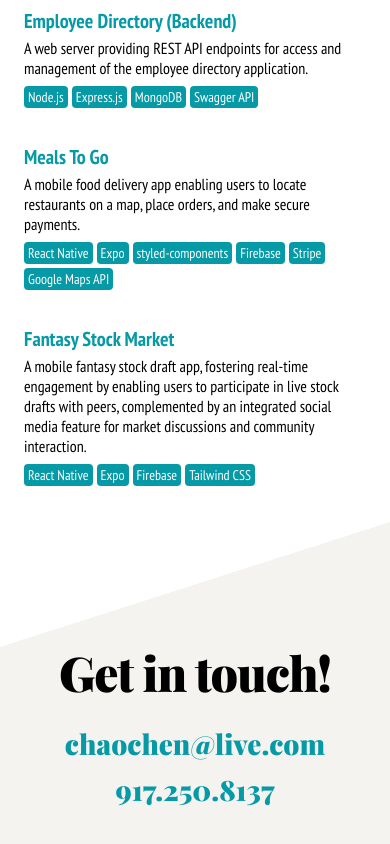
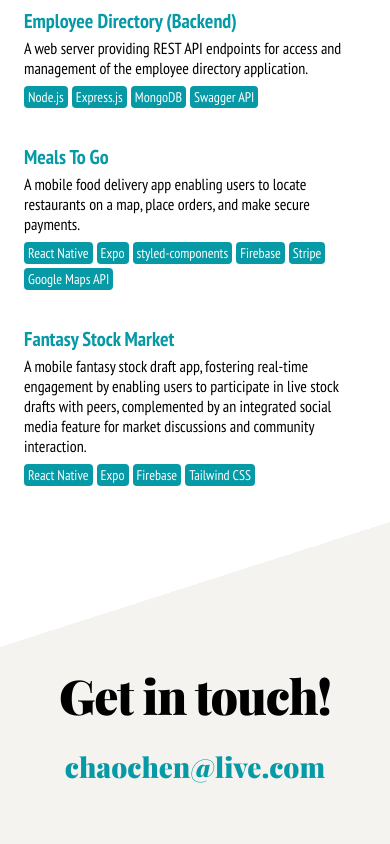
Before and after one commit to DoodleHub/resume, a React (Vite) app: page / in a window 390 px wide. Shown: the part 4148-4992 px from the top of the page. Built offline with nearby package versions, Linux system fonts and the light colour scheme.

Commit message:
remove phone number

```diff
--- a/src/components/Footer/Footer.tsx
+++ b/src/components/Footer/Footer.tsx
@@ -38,19 +38,11 @@ const Contacts = styled.span`
     color: #0699a6;
   }
 
-  a:first-child:after {
-    content: " | ";
-  }
-
   @media screen and (max-width: 1024px) {
     font-size: 28px;
     display: flex;
     flex-direction: column;
     align-items: center;
-
-    a:first-child:after {
-      content: "";
-    }
   }
 `;
 
@@ -70,7 +62,6 @@ export const Footer = () => {
       <Title>Get in touch!</Title>
       <Contacts>
         <a href="mailto: chaochen@live.com">chaochen@live.com</a>
-        <a href="tel: 917-250-8137">917.250.8137</a>
       </Contacts>
     </Wrapper>
   );
```
